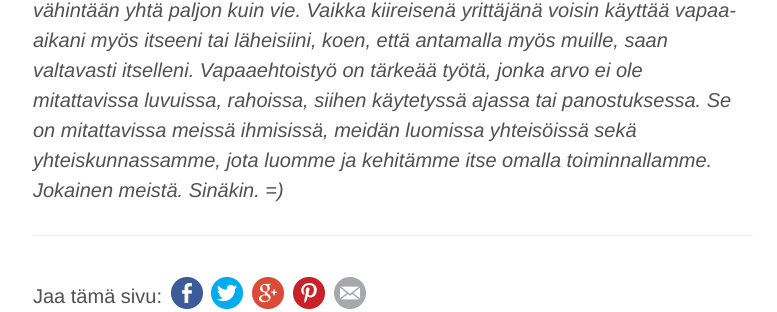
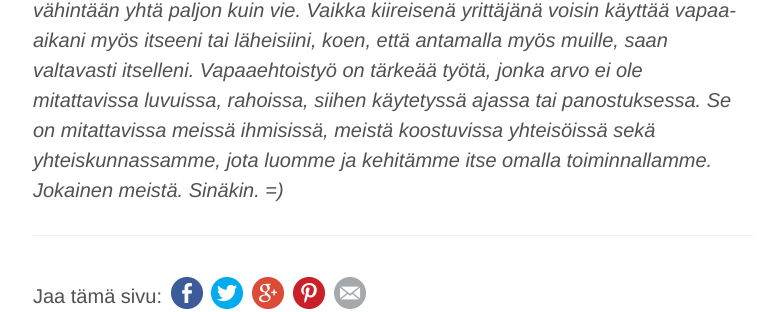
Before and after one commit to niinapiira/neppari.net, a Jekyll site: the page built from _posts/2016-12-02-vapaaehtoisuudesta-voimaa.md, in a window 1280 px wide and 900 px high, scrolled down 5007 px. Shown: the part 321-633 px from the top of the window, without its empty margins (247-1024 px from the left). Built offline with Jekyll 4.4.1, drawn with Linux system fonts in a browser that asks for light colours; some of the changed text lies outside the part shown.

Commit message:
Updated 2016-12-02-vapaaehtoisuudesta-voimaa.md

```diff
--- a/_posts/2016-12-02-vapaaehtoisuudesta-voimaa.md
+++ b/_posts/2016-12-02-vapaaehtoisuudesta-voimaa.md
@@ -54,6 +54,6 @@ Minulle tärkeitä arvoja vapaaehtoistyössä ovat yhteisöllisyys, kokemusoppim
 
 ___
 
-_Vapaaehtoistyö tukee paitsi ihmisyyttäni, myös ammatillisuuttani, asiantuntijuuttani, työhyvintointiani ja myös mielenterveyttäni. Se siis antaa vähintään yhtä paljon kuin vie. Vaikka kiireisenä yrittäjänä voisin käyttää vapaa-aikani myös itseeni tai läheisiini, koen, että antamalla myös muille, saan valtavasti itselleni. Vapaaehtoistyö on tärkeää työtä, jonka arvo ei ole mitattavissa luvuissa, rahoissa, siihen käytetyssä ajassa tai panostuksessa. Se on mitattavissa meissä ihmisissä, meidän luomissa yhteisöissä sekä yhteiskunnassamme, jota luomme ja kehitämme itse omalla toiminnallamme. Jokainen meistä. Sinäkin. =)_
+_Vapaaehtoistyö tukee paitsi ihmisyyttäni, myös ammatillisuuttani, asiantuntijuuttani, työhyvintointiani ja myös mielenterveyttäni. Se siis antaa vähintään yhtä paljon kuin vie. Vaikka kiireisenä yrittäjänä voisin käyttää vapaa-aikani myös itseeni tai läheisiini, koen, että antamalla myös muille, saan valtavasti itselleni. Vapaaehtoistyö on tärkeää työtä, jonka arvo ei ole mitattavissa luvuissa, rahoissa, siihen käytetyssä ajassa tai panostuksessa. Se on mitattavissa meissä ihmisissä, meistä koostuvissa yhteisöissä sekä yhteiskunnassamme, jota luomme ja kehitämme itse omalla toiminnallamme. Jokainen meistä. Sinäkin. =)_
 
 ___
```
